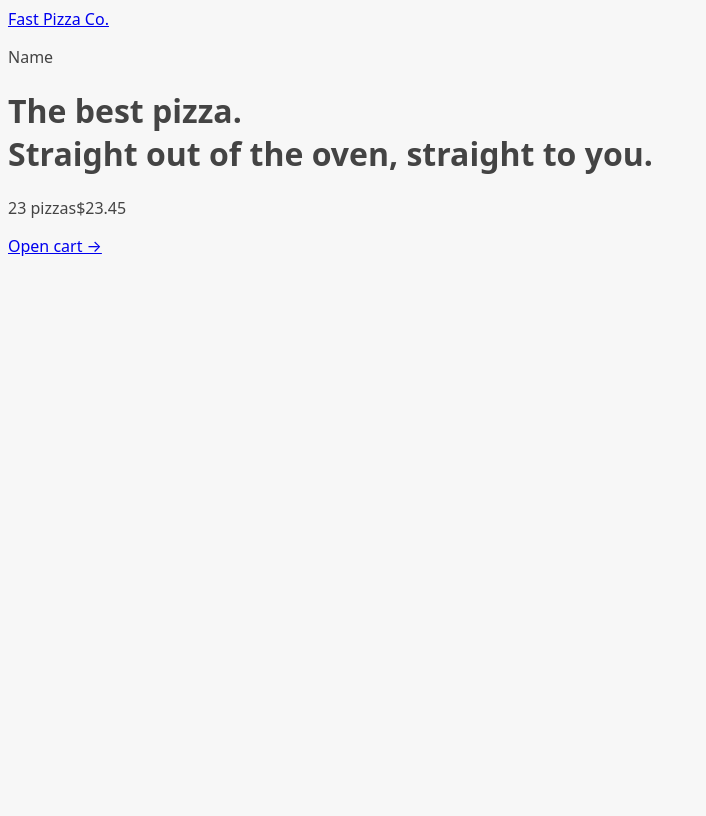
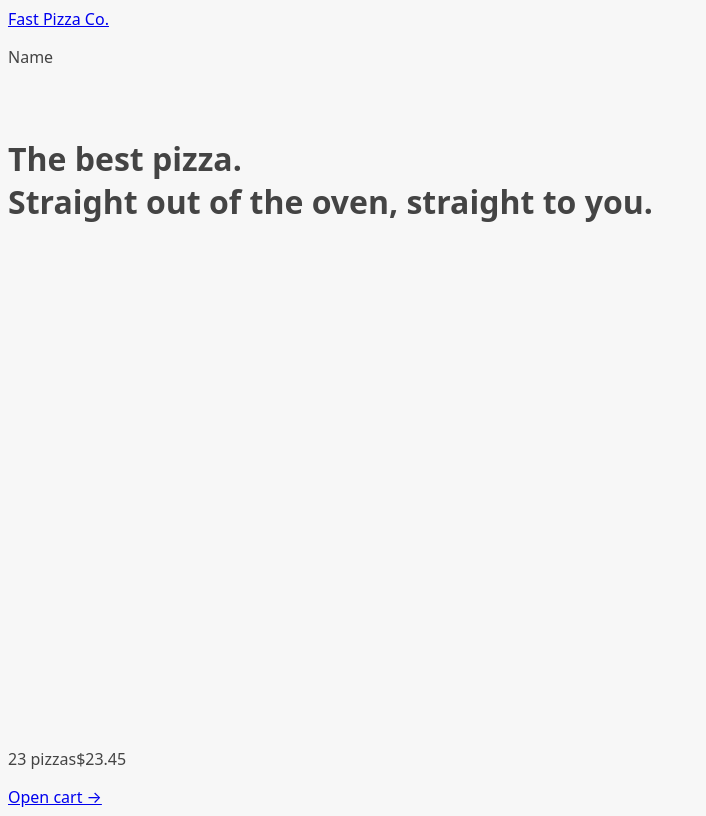
Before and after one commit to HassaaNaeem/fast-pizza-react-app, a React (Vite) app: page / in a window 1280 px wide. Shown: the whole page, without its empty margins (0-706 px from the left). Built offline with nearby package versions, Linux system fonts and the light colour scheme.

Commit message:
Displayed Loader indicator

```diff
--- a/src/ui/AppLayout.jsx
+++ b/src/ui/AppLayout.jsx
@@ -1,11 +1,16 @@
 import React from "react";
 import Header from "./Header";
 import CartOverview from "../features/cart/CartOverview";
-import { Outlet } from "react-router-dom";
+import { Outlet, useNavigation } from "react-router-dom";
+import Loader from "./Loader";
 
 function AppLayout() {
+  const navigation = useNavigation();
+  const isLoading = navigation.state == "loading";
+  console.log(navigation);
   return (
-    <div>
+    <div className="layout">
+      {isLoading && <Loader />}
       <Header />
       <main>
         <Outlet />
--- /dev/null
+++ b/src/ui/Loader.jsx
@@ -0,0 +1,7 @@
+import React from "react";
+
+function Loader() {
+  return <div className="loader"></div>;
+}
+
+export default Loader;
```
